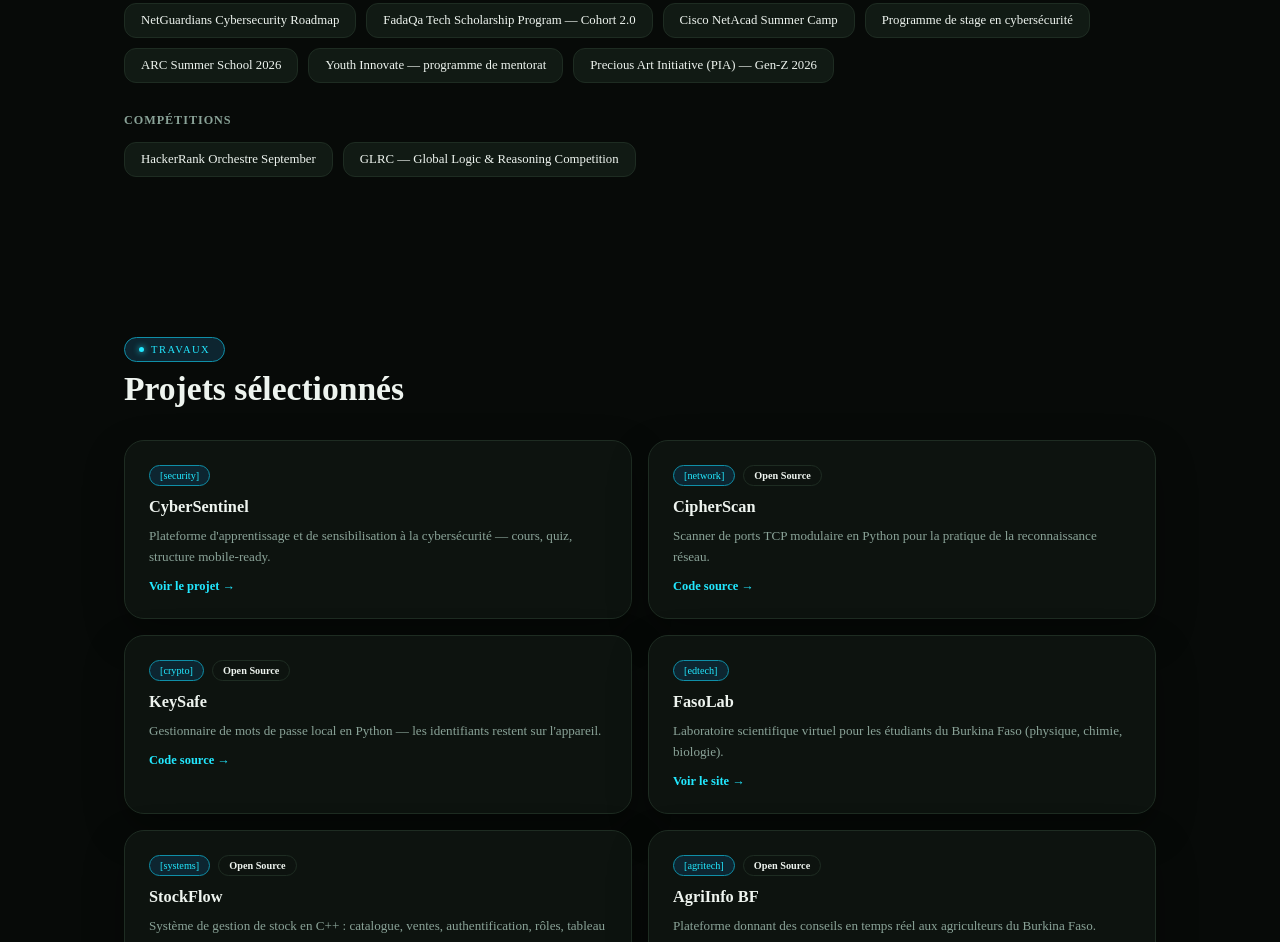
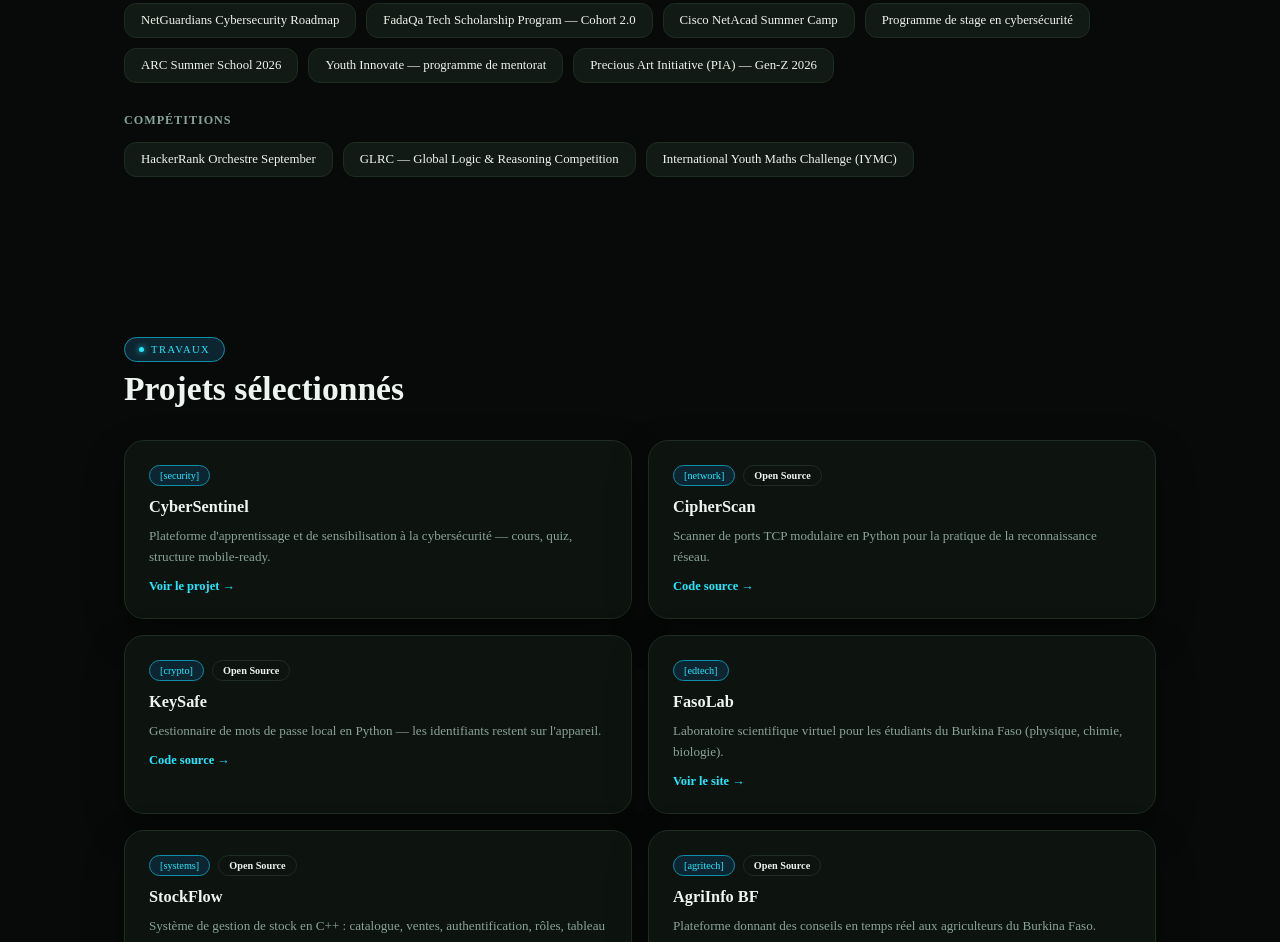
Before and after one commit to ouedraogojudicael227-blip/Portfolio, a plain HTML site: page index.html in a window 1280 px wide. Shown: the part 1991-2933 px from the top of the page. Drawn offline with Linux system fonts and the light colour scheme.

Commit message:
Add International Youth Maths Challenge to competitions

```diff
--- a/index.html
+++ b/index.html
@@ -316,6 +316,7 @@ footer span{color:var(--green);}
     <div class="skills">
       <div class="chip">HackerRank Orchestre September</div>
       <div class="chip">GLRC — Global Logic &amp; Reasoning Competition</div>
+      <div class="chip">International Youth Maths Challenge (IYMC)</div>
     </div>
   </div>
 </section>
```
